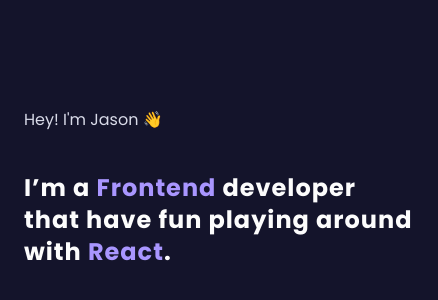
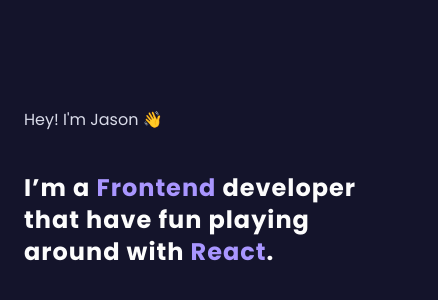
Before and after one commit to JasonStrazisar/portfolio, a Next.js app: page / in a window 390 px wide. Shown: the part 72-372 px from the top of the page, 438 px wide, since content can reach past the window. Built offline with nearby package versions, Linux system fonts and the light colour scheme.

Commit message:
fix: 🐛 remove layout width on responsive

```diff
--- a/components/Layout/layout.module.css
+++ b/components/Layout/layout.module.css
@@ -6,6 +6,6 @@
 @media only screen and (max-width: 672px) {
   .layout {
     padding: 0 var(--spacing-6);
-    width: 100%;
+    width: calc(100% - calc(var(--spacing-6) * 2));
   }
 }
```
